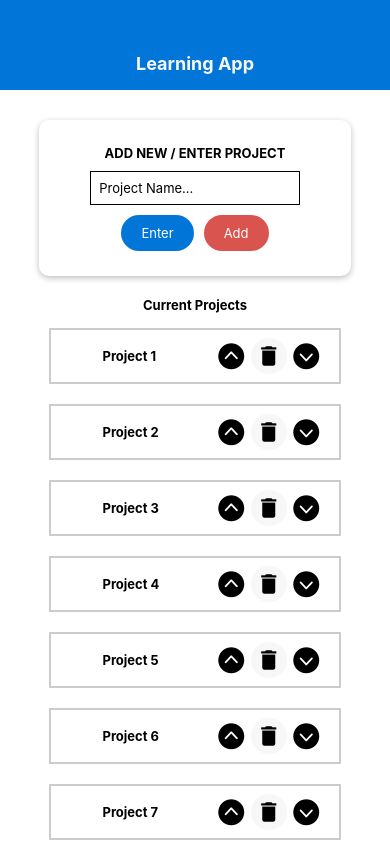
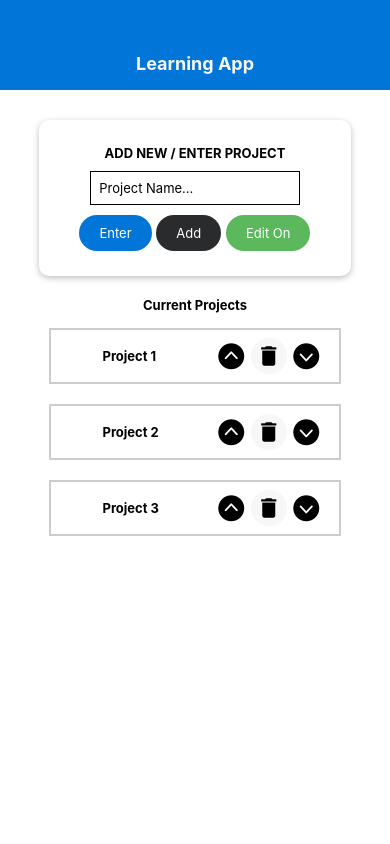
Before and after one commit to Trung28899/ReactNative-Learning-Projects, a React Native app: screen / in a window 390 px wide. Built offline with nearby package versions, Linux system fonts and the light colour scheme.

Commit message:
Code reviewing

```diff
--- a/App/StartApp/ProjectList.js
+++ b/App/StartApp/ProjectList.js
@@ -1,11 +1,5 @@
 import React from "react";
-import {
-  View,
-  Text,
-  FlatList,
-  TouchableOpacity,
-  Touchable,
-} from "react-native";
+import { View, Text, FlatList, TouchableOpacity } from "react-native";
 import styles from "./StartAppStyle";
 import { AntDesign } from "@expo/vector-icons";
 import { MaterialIcons } from "@expo/vector-icons";
@@ -47,19 +41,8 @@ const renderListItem = (itemData) => {
   );
 };
 
-const ProjectList = () => {
-  const projects = [
-    "Project 1",
-    "Project 2",
-    "Project 3",
-    "Project 4",
-    "Project 5",
-    "Project 6",
-    "Project 7",
-    "Project 8",
-    "Project 9",
-    "Project 10",
-  ];
+const ProjectList = ({ data, editOn }) => {
+  const projects = data;
   return (
     <View style={styles.listContainer}>
       <FlatList
@@ -73,18 +56,3 @@ const ProjectList = () => {
 };
 
 export default ProjectList;
-
-// const renderListItem = (projectName, index) => {
-//   console.log(projectName);
-//   return (
-//     <View style={styles.listItem} key={index}>
-//       <Text>{projectName}</Text>
-//     </View>
-//   );
-// };
-
-/* <ScrollView contentContainerStyle={styles.list}>
-        {projects.map((projectName, index) =>
-          renderListItem(projectName, index)
-        )}
-      </ScrollView> */
--- a/App/StartApp/StartApp.js
+++ b/App/StartApp/StartApp.js
@@ -1,4 +1,4 @@
-import React from "react";
+import React, { useState } from "react";
 import { View, Text, Button } from "react-native";
 import styles from "./StartAppStyle";
 import Card from "../../components/Card";
@@ -8,18 +8,43 @@ import MainButton from "../../components/MainButton";
 import ProjectList from "./ProjectList";
 
 const StartApp = () => {
+  const [projectName, setProjectName] = useState("");
+  const [editOn, setEditOn] = useState(false);
+  const projectList = ["Project 1", "Project 2", "Project 3"];
+  const onChangeText = (enteredText) => {
+    setProjectName(enteredText);
+  };
   return (
     <View style={styles.appContainer}>
       <Card style={styles.card}>
         <Text style={styles.text}>ADD NEW / ENTER PROJECT</Text>
-        <CustomInput />
+        <CustomInput onChange={onChangeText} />
         <View style={styles.buttonContainer}>
-          <MainButton backgroundColor={Colors.primary}>Enter</MainButton>
-          <MainButton backgroundColor={Colors.danger}>Add</MainButton>
+          <MainButton
+            backgroundColor={Colors.primary}
+            projectName={projectName}
+            onPress={() => console.log("pressed")}
+          >
+            Enter
+          </MainButton>
+          <MainButton
+            backgroundColor={Colors.inverse}
+            projectName={projectName}
+            onPress={() => console.log("pressed")}
+          >
+            Add
+          </MainButton>
+          <MainButton
+            backgroundColor={editOn ? Colors.danger : Colors.success}
+            projectName={projectName}
+            onPress={() => setEditOn(!editOn)}
+          >
+            {editOn ? "Edit Off" : "Edit On"}
+          </MainButton>
         </View>
       </Card>
       <Text style={{ ...styles.text, marginTop: 21 }}>Current Projects</Text>
-      <ProjectList />
+      <ProjectList data={projectList} editOn={editOn} />
     </View>
   );
 };
--- a/App/StartApp/StartAppStyle.js
+++ b/App/StartApp/StartAppStyle.js
@@ -20,7 +20,7 @@ const styles = StyleSheet.create({
   buttonContainer: {
     flexDirection: "row",
     justifyContent: "space-around",
-    width: "60%",
+    width: "90%",
     paddingTop: 10,
   },
   buttonStyle: {
--- a/components/CustomInput.js
+++ b/components/CustomInput.js
@@ -1,10 +1,15 @@
 import React from "react";
 import { View, StyleSheet, TextInput } from "react-native";
 
-const CustomInput = () => {
+const CustomInput = (props) => {
+  const { onChange } = props;
   return (
     <View style={styles.inputContainer}>
-      <TextInput placeholder="Project Name..." style={styles.input} />
+      <TextInput
+        placeholder="Project Name..."
+        style={styles.input}
+        onChangeText={onChange}
+      />
     </View>
   );
 };
--- a/components/MainButton.js
+++ b/components/MainButton.js
@@ -6,7 +6,7 @@ const MainButton = (props) => {
     <TouchableOpacity
       activeOpacity={0.6}
       onPress={() => {
-        console.log("pressed");
+        props.onPress();
       }}
     >
       <View
--- a/constants/colors.js
+++ b/constants/colors.js
@@ -4,4 +4,7 @@ export default {
   faded: "#f7f7f7",
   black: "black",
   accent: "black",
+  info: "#5bc0de",
+  success: "#5cb85c",
+  inverse: "#292b2c",
 };
```
Also changed, not shown: 1 other file (tests, documents, lock files or other folders).
